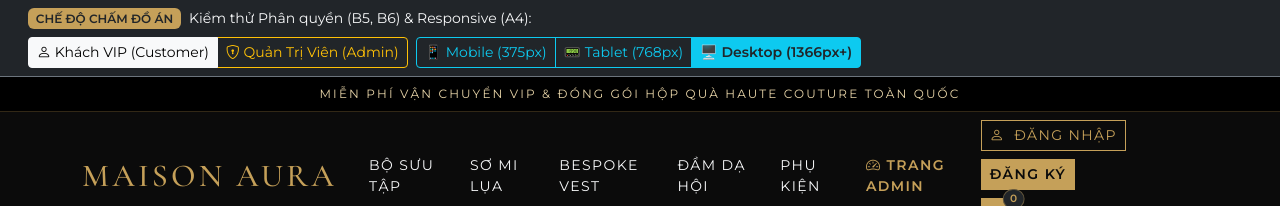
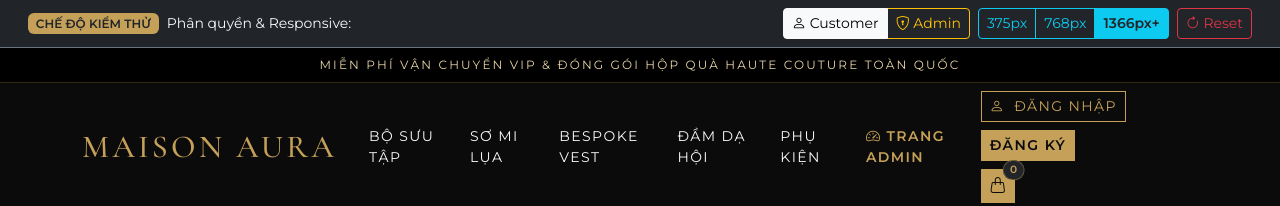
Before and after one commit to dabiwasbug/prj-website, a plain HTML site: page index.html in a window 1280 px wide. Shown: the top 206 px of the page. Drawn offline with nearby package versions, Linux system fonts and the light colour scheme.

```diff
--- a/index.html
+++ b/index.html
@@ -3,55 +3,50 @@
 <head>
     <meta charset="utf-8" />
     <meta name="viewport" content="width=device-width, initial-scale=1.0" />
-    <title>MAISON AURA | Bản Chạy Thử Trực Tiếp (Live Interactive Product)</title>
-    <!-- Google Fonts: Cormorant Garamond & Montserrat -->
+    <title>MAISON AURA | Luxury Fashion</title>
     <link rel="preconnect" href="https://fonts.googleapis.com">
-    <link href="https://fonts.googleapis.com/css2?family=Cormorant+Garamond:ital,wght@0,500;0,600;0,700;1,400&family=Montserrat:wght@300;400;500;600&display=swap" rel="stylesheet">
-    <!-- Bootstrap 5.3 CSS & Icons -->
+    <link href="https://fonts.googleapis.com/css2?family=Cormorant+Garamond:wght@500;600;700&family=Montserrat:wght@300;400;500;600&display=swap" rel="stylesheet">
     <link href="https://cdn.jsdelivr.net/npm/bootstrap@5.3.2/dist/css/bootstrap.min.css" rel="stylesheet" />
     <link href="https://cdn.jsdelivr.net/npm/bootstrap-icons@1.11.1/font/bootstrap-icons.css" rel="stylesheet" />
-    <link href="style.css" rel="stylesheet" />
+    <link href="style.css?v=mobile-layout-20261121" rel="stylesheet" />
 </head>
 <body>
 
-    <!-- THANH CÔNG CỤ KIỂM THỬ ĐỒ ÁN (SIMULATOR BAR) -->
     <div class="bg-dark text-white py-2 px-3 border-bottom border-secondary sticky-top" style="z-index: 1060;">
         <div class="container-fluid d-flex flex-wrap justify-content-between align-items-center gap-2">
             <div class="d-flex align-items-center gap-2">
-                <span class="badge bg-gold text-dark fw-bold">CHẾ ĐỘ CHẤM ĐỒ ÁN</span>
-                <span class="small text-light d-none d-md-inline">Kiểm thử Phân quyền (B5, B6) & Responsive (A4):</span>
+                <span class="badge bg-gold text-dark fw-bold">CHẾ ĐỘ KIỂM THỬ</span>
+                <span class="small text-light d-none d-md-inline">Phân quyền & Responsive:</span>
             </div>
             <div class="d-flex flex-wrap align-items-center gap-2">
-                <!-- Chuyển đổi Role để test phân quyền Server-side -->
                 <div class="btn-group btn-group-sm" role="group">
                     <button type="button" class="btn btn-outline-light active" id="role-customer-btn" onclick="switchRole('Customer')">
-                        <i class="bi bi-person"></i> Khách VIP (Customer)
+                        <i class="bi bi-person"></i> Customer
                     </button>
                     <button type="button" class="btn btn-outline-warning" id="role-admin-btn" onclick="switchRole('Admin')">
-                        <i class="bi bi-shield-lock"></i> Quản Trị Viên (Admin)
+                        <i class="bi bi-shield-lock"></i> Admin
                     </button>
                 </div>
-                <!-- Chuyển đổi độ phân giải màn hình -->
                 <div class="btn-group btn-group-sm d-none d-lg-inline-flex" role="group">
-                    <button type="button" class="btn btn-outline-info" onclick="setViewport('375')">📱 Mobile (375px)</button>
-                    <button type="button" class="btn btn-outline-info" onclick="setViewport('768')">📟 Tablet (768px)</button>
-                    <button type="button" class="btn btn-info text-dark fw-semibold" onclick="setViewport('full')">🖥️ Desktop (1366px+)</button>
+                    <button type="button" class="btn btn-outline-info" onclick="setViewport('375')">375px</button>
+                    <button type="button" class="btn btn-outline-info" onclick="setViewport('768')">768px</button>
+                    <button type="button" class="btn btn-info text-dark fw-semibold" onclick="setViewport('full')">1366px+</button>
                 </div>
+                <button type="button" class="btn btn-outline-danger btn-sm" onclick="resetDemoStorage()">
+                    <i class="bi bi-arrow-clockwise"></i> Reset
+                </button>
             </div>
         </div>
     </div>
 
-    <!-- KHUNG HIỂN THỊ WEBSITE CHÍNH -->
     <div id="viewport-simulator" class="viewport-full d-flex flex-column min-vh-100">
 
-        <!-- Topbar -->
         <div class="luxury-topbar text-center py-2 px-2">
             <span class="text-uppercase tracking-widest">
                 MIỄN PHÍ VẬN CHUYỂN VIP & ĐÓNG GÓI HỘP QUÀ HAUTE COUTURE TOÀN QUỐC
             </span>
         </div>
 
-        <!-- Master Header Navigation -->
         <header class="navbar navbar-expand-lg navbar-dark bg-noir border-bottom border-gold">
             <div class="container">
                 <a class="navbar-brand font-serif fs-2 text-gold tracking-wider" href="javascript:void(0)" onclick="showSection('catalog')">
```
